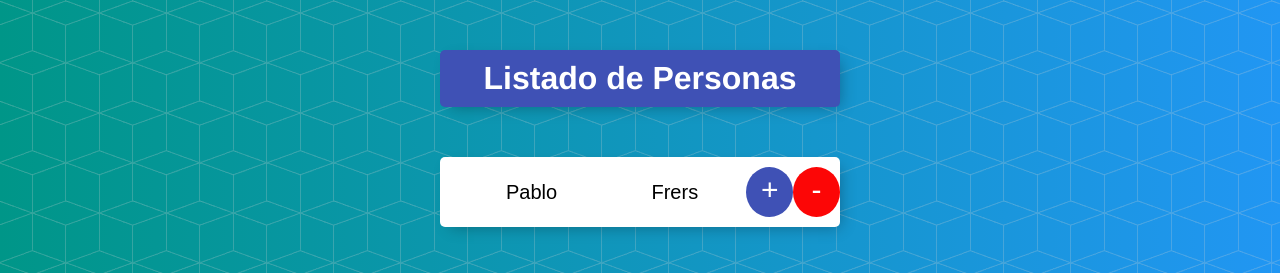
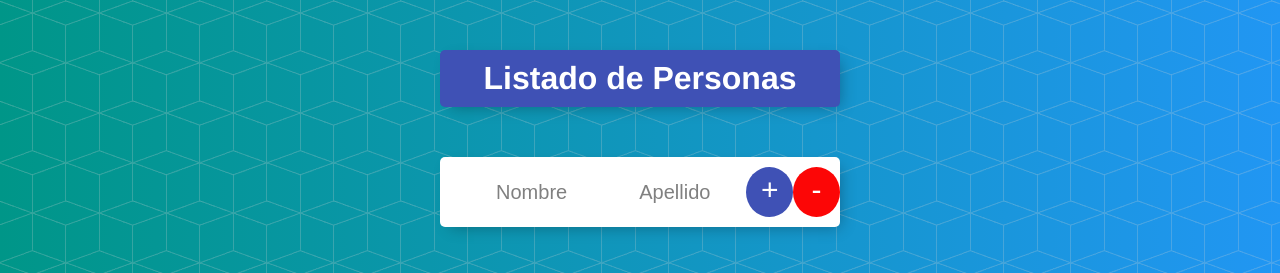
Before and after one commit to pablofrers93/Angular-Udemy, an Angular app in the folder listado-personas/: page /personas/0 in a window 1280 px wide. Shown: the top 273 px of the page. Built offline with nearby package versions, Linux system fonts and the light colour scheme.

Commit message:
query params

```diff
--- a/listado-personas/src/app/personas/formulario/formulario.component.ts
+++ b/listado-personas/src/app/personas/formulario/formulario.component.ts
@@ -14,6 +14,7 @@
   nombreInput: string = '';
   apellidoInput: string = '';
   index: number;
+  modoEdicion: number;
 
   constructor(private loggingService: LoggingService,
               private personasService: PersonasService,
@@ -25,7 +26,9 @@
               }
   ngOnInit(): void {
     this.index = this.route.snapshot.params['id'];
-    if (this.index){
+    this.modoEdicion = +this.route.snapshot.queryParams['modoEdicion'];
+
+    if (this.modoEdicion != null && this.modoEdicion === 1){
       let persona: Persona = this.personasService.encontrarPersona(this.index);
       this.nombreInput = persona.nombre;
       this.apellidoInput = persona.apellido;
@@ -34,7 +37,7 @@
 
   onGuardarPersona(){
     let persona1 = new Persona(this.nombreInput, this.apellidoInput);
-    if (this.index){
+    if (this.modoEdicion != null && this.modoEdicion === 1){
       this.personasService.modificarPersona(this.index, persona1);
     }
     else{
--- a/listado-personas/src/app/personas/persona/persona.component.html
+++ b/listado-personas/src/app/personas/persona/persona.component.html
@@ -2,8 +2,10 @@
 <div class="item">
   <ul>
     <li>
-      <a [routerLink]="['/personas', indice]">
-        {{persona.nombre}} {{persona.apellido}}
+      <a [routerLink]="['/personas', indice]"
+         [queryParams]="{modoEdicion:'1'}"
+        >
+         {{persona.nombre}} {{persona.apellido}}
       </a>
     </li>
   </ul>
```
